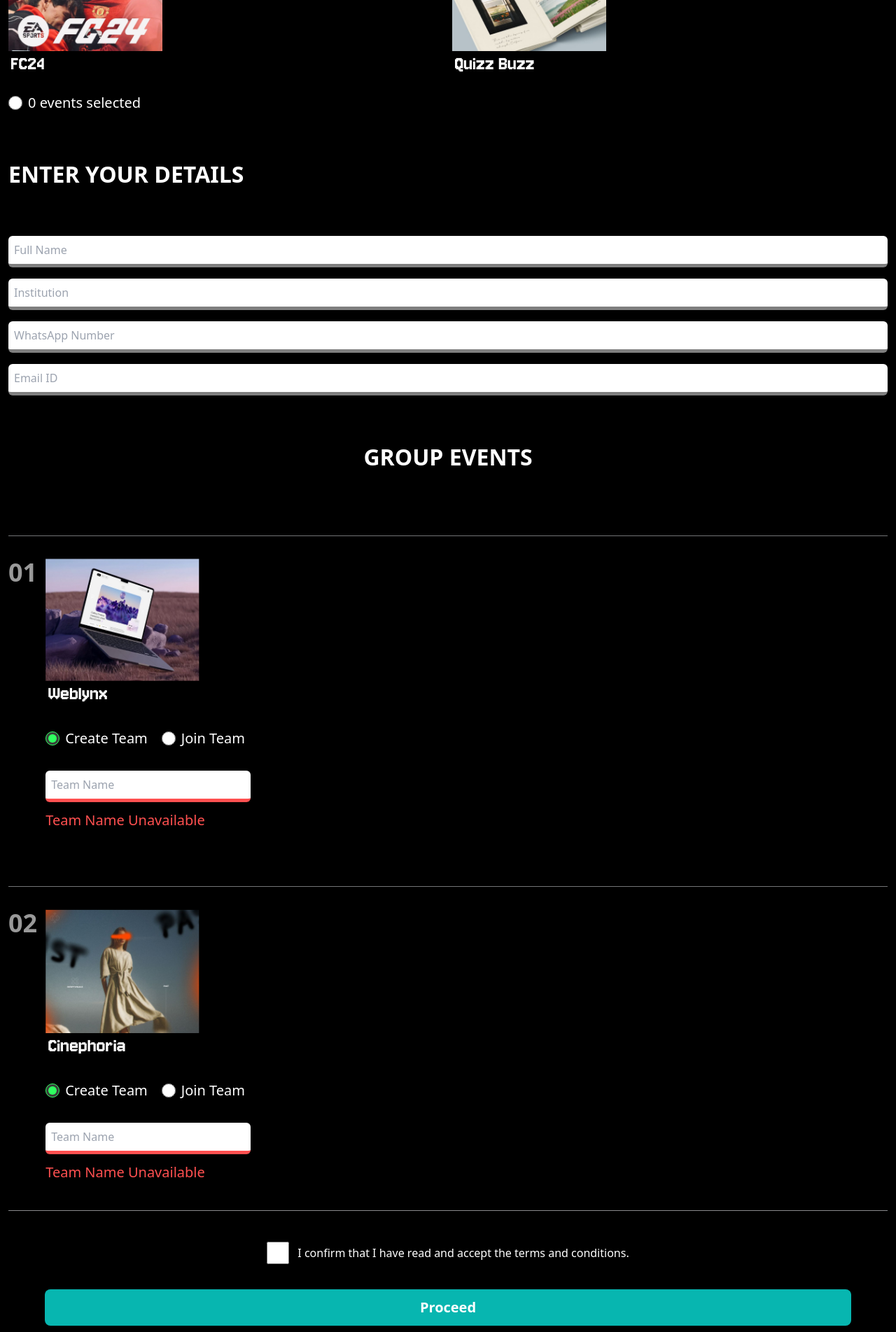
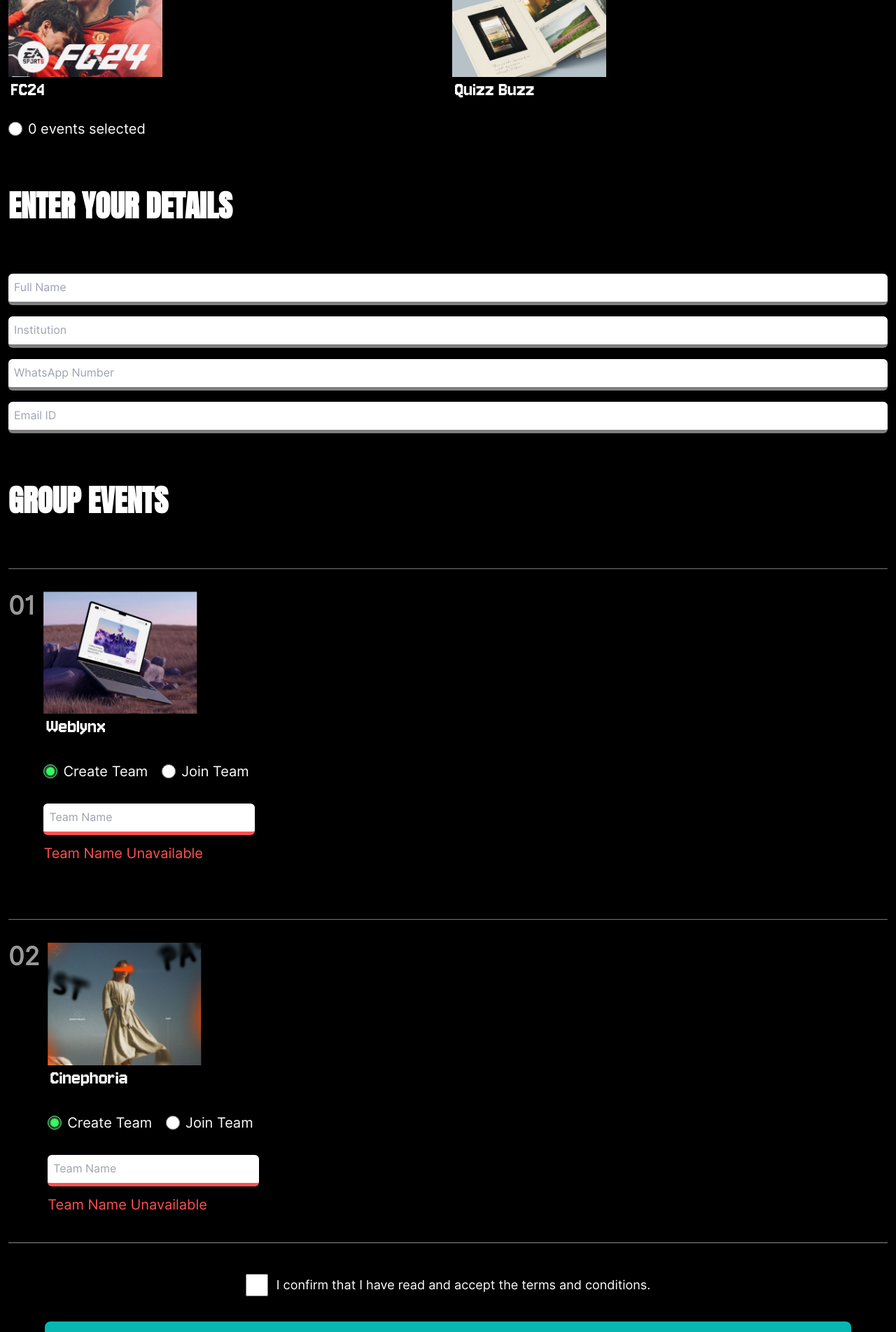
Before and after one commit to nikhilcodes0/xactitude2k25, a Next.js app: page /reg in a window 1280 px wide. Shown: the part 440-2343 px from the top of the page at 70% size. Built offline with nearby package versions, Linux system fonts and the light colour scheme.

Commit message:
reg page is done

```diff
--- a/app/components/progressbar.tsx
+++ b/app/components/progressbar.tsx
@@ -8,7 +8,7 @@
 
   return (
     // This is the main wrapper for the progress bar. It has flexbox styling to layout the elements.
-    <div className="flex items-center justify-between px-3 pt-8 pb-4">
+    <div className="flex items-center justify-between px-2 pt-8 pb-4 font-inter">
 
       {/* Map through an array of length 'totalSteps' to generate the steps */}
       {[...Array(totalSteps)].map((_, index) => (
@@ -27,7 +27,7 @@
           {/* Connecting Line: Draw a line between the circles (except after the last circle) */}
           {index < totalSteps - 1 && (
             <div
-              className={`mx-2 h-[3px] w-[7rem] ${
+              className={`mx-3 h-[3px] w-[7rem] md:w-[18.5rem]  ${
                 currentStep > index ? 'bg-[#07B6B0]' : 'bg-gray-300'
               }`}
             ></div>
--- a/app/components/summerycard.tsx
+++ b/app/components/summerycard.tsx
@@ -2,6 +2,15 @@
 
 import React from 'react'
 import Image, { StaticImageData } from 'next/image'
+import localFont from "next/font/local";
+
+
+const inter = localFont({
+  src: "../fonts/Inter.otf",
+  weight: "100",
+  style: "thin",
+  variable: "--font-inter",
+});
 
 
 
@@ -18,7 +27,7 @@
       <div className="flex items-center gap-4 my-6">
         <h1 className='text-4xl text-white font-bold opacity-50'>{no}</h1>
         <Image src={image} alt="bg1" className="max-w-24" />
-        <p className="text-2xl text-gray-300">{title}</p>
+        <p className={`text-2xl font-extralight font-inter text-gray-300 `}>{title}</p>
       </div>
       <hr className='opacity-50' />
     </div>
--- a/app/page.tsx
+++ b/app/page.tsx
@@ -109,7 +109,7 @@
               className="absolute  z-0 bottom-0 left-1/2 transform -translate-x-1/2"
             />
             <div className={humaneSemBd.className}>
-              <h1 className="absolute left-1/2 -top-28 transform -translate-x-1/2 -translate-y-1/2 text-center text-[10rem] font-humane bg-clip-text text-transparent bg-gradient-to-b from-neutral-200 to-[#40E0D0] font-extrabold ">
+              <h1 className="absolute left-1/2 -top-28 transform -translate-x-1/2 -translate-y-1/2 text-center text-[10rem] font-humane bg-clip-text text-transparent bg-gradient-to-b from-neutral-200 to-[#40E0D0] font-extrabold">
                 XACTITUDE
               </h1>
             </div>
--- a/app/reg/page.tsx
+++ b/app/reg/page.tsx
@@ -7,12 +7,32 @@
 import cine from "../assets/cine.png";
 import fc24 from "../assets/fc24.png";
 import quizz from "../assets/quizz.png";
+import localFont from "next/font/local";
+
 import {
   registerParticipant,
   registerTeam,
   updateEventData,
 } from "../../src/utils/firestoreHelpers";
 import Group from "../components/group";
+import { a } from "framer-motion/client";
+
+
+// fonts
+const anton = localFont({
+  src: "../fonts/Anton-Regular.ttf",
+  weight: "400",
+  style: "normal",
+  variable: "--font-anton",
+});
+
+const inter = localFont({
+  src: "../fonts/Inter.otf",
+  weight: "400",
+  style: "normal",
+  variable: "--font-inter",
+});
+///
 
 const initialEvents = [
   { id: 1, title: "Weblynx", image: weblynx, selected: false },
@@ -92,7 +112,7 @@
   return (
     <div className="bg-black text-white font-sans">
       <div>
-        <h1 className="text-[2rem] font-bold pt-7 pb-3 px-3">
+        <h1 className={`${anton.className} text-[2.7rem] font-bold pt-12 pb-3 px-3`}>
           SELECT YOUR EVENTS -
         </h1>
         <hr className="mx-3 opacity-60" />
@@ -112,7 +132,7 @@
       </div>
 
       {/* Selected Count */}
-      <div className="flex gap-2 mx-3 items-center my-4">
+      <div className={`flex gap-2 mx-3 items-center my-4 ${inter.className}`}>
         <input
           type="radio"
           checked={events.some((event) => event.selected)}
@@ -124,7 +144,7 @@
             events.some((event) => event.selected)
               ? "text-[#2FFF60]"
               : "text-white"
-          }`}
+          } `}
         >
           {events.filter((event) => event.selected).length} events selected
         </label>
@@ -132,8 +152,8 @@
 
       {/* User Details */}
       <div className="mx-3 mt-16 bg-black text-white">
-        <h1 className="text-[2rem] font-bold mb-16">ENTER YOUR DETAILS</h1>
-        <div className="flex flex-col gap-4 text-black">
+        <h1 className={`text-[2.7rem] font-bold mb-16 ${anton.className}`}>ENTER YOUR DETAILS</h1>
+        <div className={`flex flex-col gap-4 text-black ${inter.className} capitalize`}>
           <input
             type="text"
             placeholder="Full Name"
@@ -167,8 +187,8 @@
 
       {/* Group Events */}
       <div className="mx-3 mt-16 bg-black text-white">
-        <h1 className="text-[2rem] font-bold mb-16 text-center">GROUP EVENTS</h1>
-        <div className="flex flex-col gap-4 bg-black text-white">
+        <h1 className={`text-[2.7rem] font-bold mb-10 ${anton.className}`}>GROUP EVENTS</h1>
+        <div className={`flex flex-col gap-4 bg-black text-white ${inter.className}`}>
           <Group
             no="01"
             title="Weblynx"
@@ -194,7 +214,7 @@
             id=""
             className="w-8 h-8 rounded-xl accent-[#2FFF60]"
           />
-          <label htmlFor="agree" className="text-white text-l">
+          <label htmlFor="agree" className={`text-white text-lg ${inter.className}`}>
             I confirm that I have read and accept the terms and conditions.
           </label>
         </div>
@@ -203,7 +223,7 @@
       {/* Submit Button */}
       <div className="my-3 flex flex-col items-center justify-center">
         <button
-          className="bg-[#07B6B0] text-xl font-bold py-3 rounded-lg w-[90%] my-6 cursor-pointer"
+          className={`bg-[#07B6B0] text-xl font-bold py-3 rounded-lg w-[90%] my-6 cursor-pointer font-inter`}
           onClick={handleRegister}
         >
           Proceed
--- a/app/regsummary/page.tsx
+++ b/app/regsummary/page.tsx
@@ -8,6 +8,7 @@
 import fc24 from "../assets/fc24.png";
 import quizz from "../assets/quizz.png";
 import { useRouter } from "next/navigation";
+import localFont from "next/font/local";
 
 const eventImages = {
   Weblynx: weblynx,
@@ -15,6 +16,23 @@
   FC24: fc24,
   "Quizz Buzz": quizz,
 };
+
+
+// fonts
+const anton = localFont({
+  src: "../fonts/Anton-Regular.ttf",
+  weight: "400",
+  style: "normal",
+  variable: "--font-anton",
+});
+
+const inter = localFont({
+  src: "../fonts/Inter.otf",
+  weight: "400",
+  style: "normal",
+  variable: "--font-inter",
+});
+///
 
 const RegSummery = () => {
   const [registrationData, setRegistrationData] = useState<any>(null);
@@ -39,16 +57,16 @@
   const { name, college, wNo, email, teamName, events } = registrationData;
 
   return (
-    <div className="bg-black text-white font-sans">
+    <div className={`bg-black text-white font-sans `}>
       <Progressbar currentStep={2} totalSteps={3} />
 
       <div>
-        <p className="text-md text-center text-gray-200">
+        <p className={`text-md text-center text-gray-200 ${inter.className}`}>
           Great choice! Confirm and proceed
         </p>
       </div>
-      <h1 className="text-4xl font-bold text-white text-center mx-2 my-8">
-        Registration Summary
+      <h1 className={`text-[2.7rem] font-antonio font-bold text-white text-center mx-2 my-8 `}>
+        REGISTRATION SUMMARY
       </h1>
       <div>
         {events.map((event: string, index: number) => (
@@ -60,8 +78,8 @@
           />
         ))}
       </div>
-      <div className="mx-3">
-        <h2 className="text-2xl font-bold my-6">Participant Details:</h2>
+      <div className={`mx-3 ${inter.className} my-6`}>
+        <h2 className="text-[2rem] font-bold my-6 font-antonio">Participant Details:</h2>
         <p className="text-lg">Name: {name}</p>
         <p className="text-lg">College: {college}</p>
         <p className="text-lg">WhatsApp No: {wNo}</p>
@@ -70,8 +88,8 @@
       </div>
       <div>
         <div className="flex justify-between items-center my-4 mx-3">
-          <h1 className="text-2xl text-white font-bold">Total Amount</h1>
-          <p className="text-2xl text-white font-bold">Rs. {events.length * 100}</p>
+          <h1 className="text-3xl text-white font-bold font-antonio">Total Amount</h1>
+          <p className="text-3xl text-white font-bold font-antonio">Rs.300</p>
         </div>
         <hr className="opacity-50 mx-3" />
       </div>
@@ -84,18 +102,17 @@
         />
         <label
           htmlFor="agree"
-          className="text-white text-lg"
-        >
+          className={`text-white text-lg ${inter.className}`}>
           I will take a screenshot of the payment and upload it in the following
           section.
         </label>
       </div>
       <div className="mx-3 flex flex-col gap-4">
-        <button className="bg-[#07B6B0] text-xl font-semibold py-3 rounded-lg w-full my-4 cursor-pointer">
+        <button className={`bg-[#07B6B0] text-xl font-semibold py-3 rounded-lg w-full my-4 cursor-pointer font-inter`}>
           PAY NOW
         </button>
         <button
-          className="bg-[#07B6B0] text-xl font-semibold py-3 rounded-lg w-full my-4 cursor-pointer"
+          className={`bg-[#07B6B0] text-xl font-semibold py-3 rounded-lg w-full my-4 cursor-pointer font-inter`}
           onClick={() => router.push('/transummary')}
           >
           PROCEED
@@ -105,7 +122,7 @@
         href="/reg"
         className="text-white text-xl font-semibold mx-3 my-4 cursor-pointer"
       >
-        ﹤<span className="underline underline-offset-4">Edit Events</span>
+        ﹤<span className={`underline underline-offset-4 font-inter`}>Edit Events</span>
       </a>
     </div>
   );
--- a/tailwind.config.ts
+++ b/tailwind.config.ts
@@ -58,6 +58,10 @@
   			antonio: [
   				'Antonio',
   				'sans-serif'
+  			],
+  			inter: [
+  				'Inter',
+  				'sans-serif'
   			]
   		},
   		borderRadius: {
```
Also changed, not shown: app/registerd/page.tsx (+19 -11 lines), app/transummary/page.tsx (+6 -6 lines), app/assets/content_copy.png (added), app/assets/whatsapp_groups.png (added).
